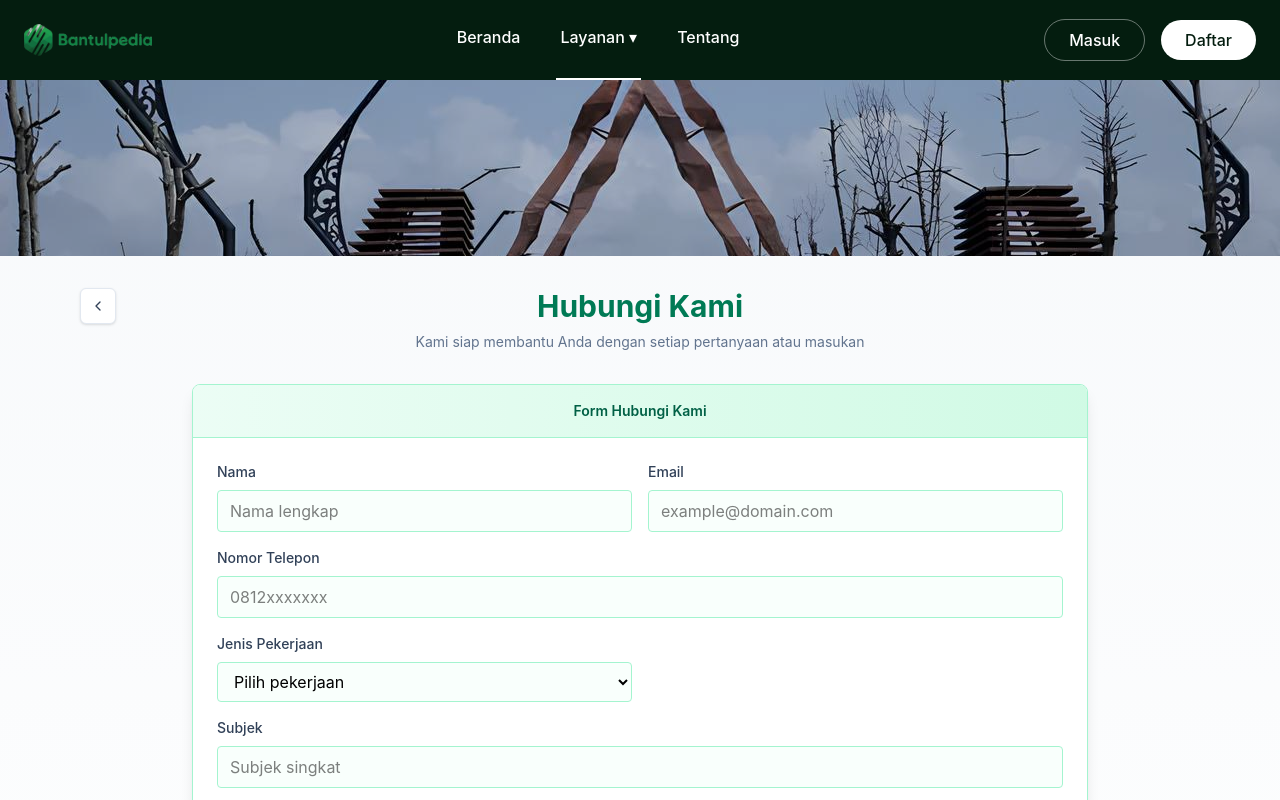
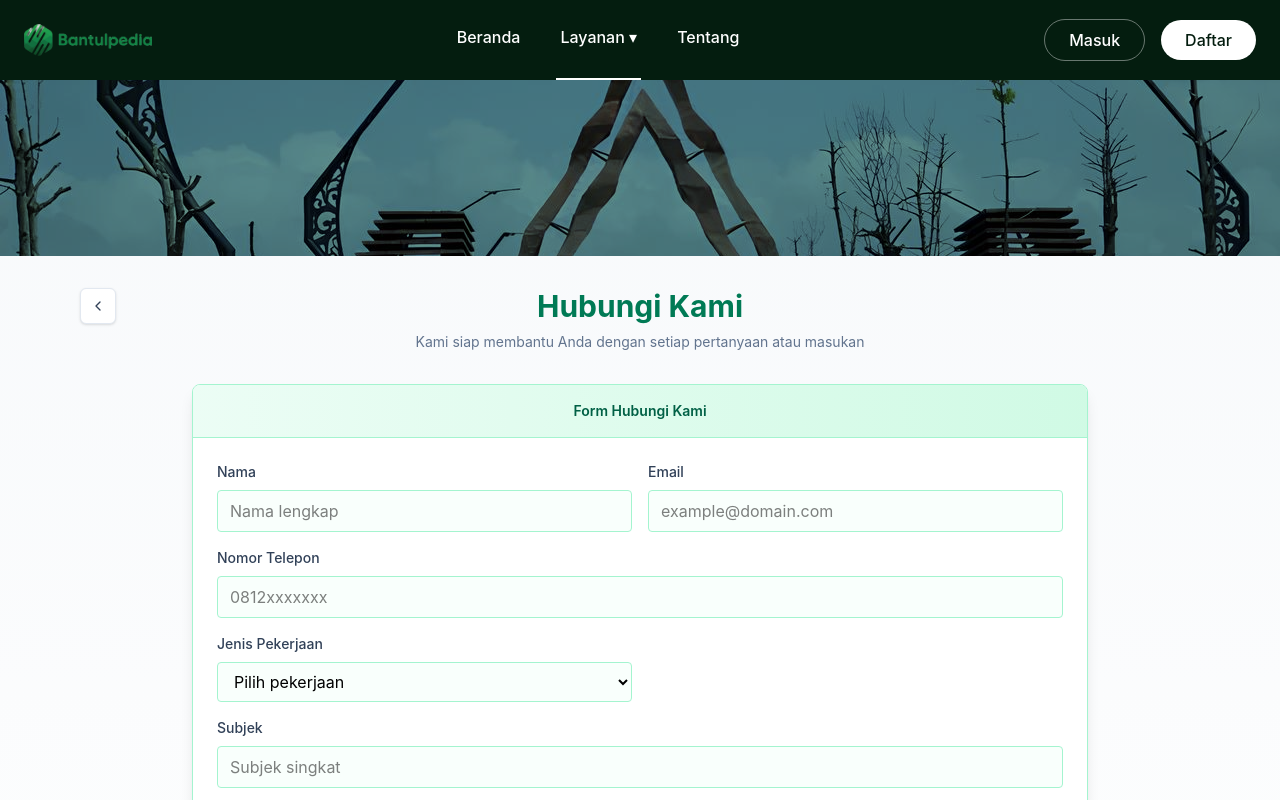
Before and after one commit to ulfhiraa/bantulpedia-website, a React (Vite) app: page /layanan/publik/HubungiKami/hubungi-kami in a window 1280 px wide. Shown: the top 800 px of the page. Built offline with nearby package versions, Linux system fonts and the light colour scheme.

Commit message:
memperbaiki hero bg

```diff
--- a/src/pages/layanan/publik/HubungiKami/hubungikami.jsx
+++ b/src/pages/layanan/publik/HubungiKami/hubungikami.jsx
@@ -95,14 +95,17 @@ export default function HubungiKami() {
 
       {/* HERO / Banner */}
       <header className="relative w-full h-44 md:h-56 lg:h-64">
-        <div
-          className="absolute inset-0 bg-cover bg-center"
-          style={{ backgroundImage: `url(${heroBg})` }}
-        />
-        <div className="absolute inset-0 bg-black/25" />
-        <div className="relative z-10 container mx-auto px-6 py-6">
+        <div className="h-40 md:h-75 relative rounded-b-lg overflow-hidden">
+                <div
+                  className="absolute inset-0 bg-cover bg-center"
+                  style={{ backgroundImage: `url(${heroBg})` }}
+                />
+                <div className="absolute inset-0 bg-emerald-900/60 mix-blend-multiply" />
+              </div>
+        {/* <div className="absolute inset-0 bg-black/25" /> */}
+        {/* <div className="relative z-10 container mx-auto px-6 py-6">
           <h1 className="text-center text-lg md:text-xl lg:text-2xl font-semibold text-white">Layanan Publik</h1>
-        </div>
+        </div> */}
       </header>
 
       {/* CONTENT */}
```
